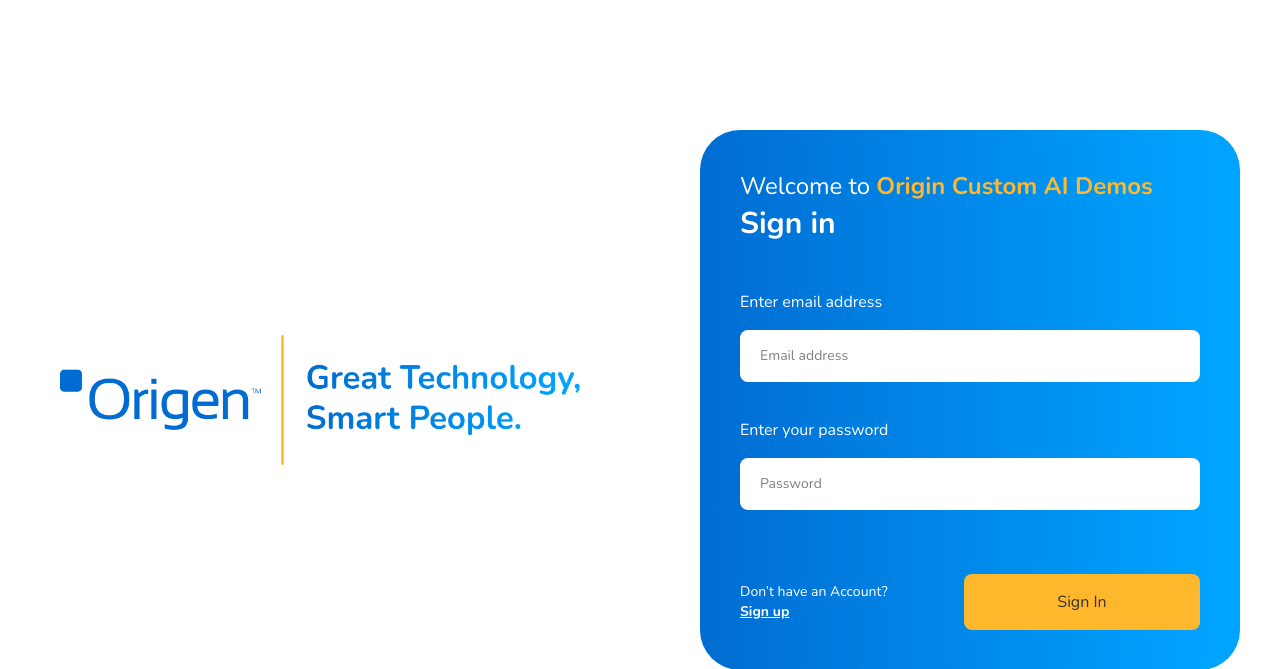
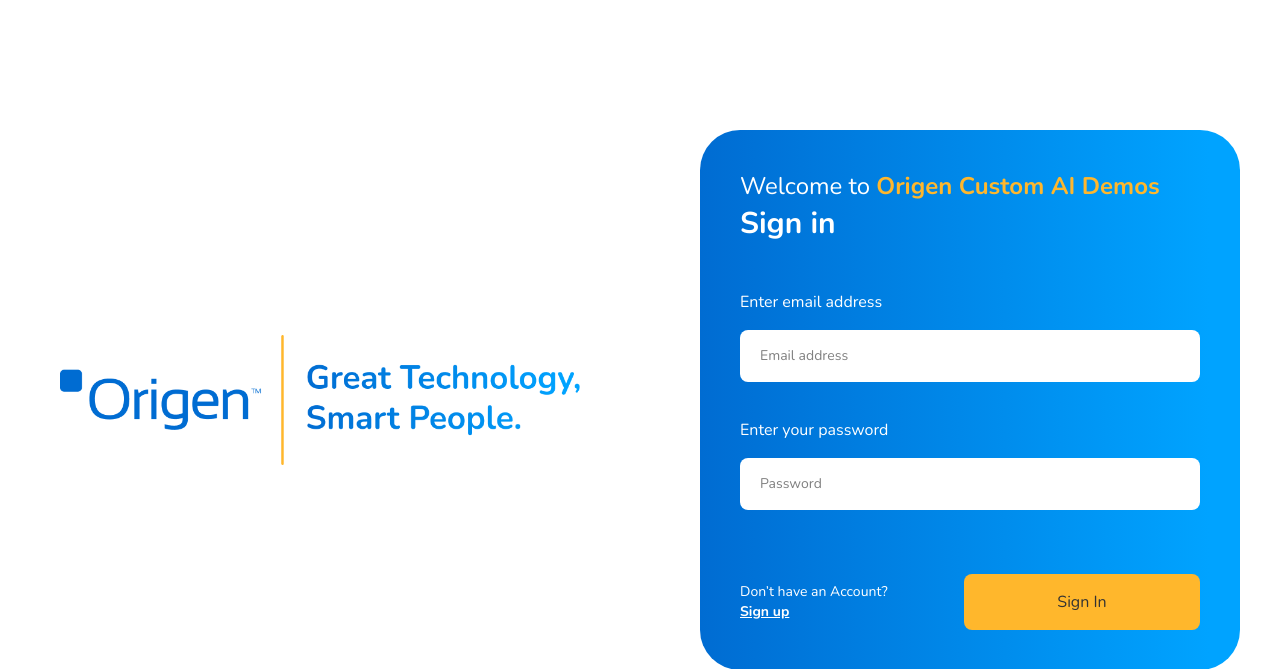
Before and after one commit to talhaorigen/llmorigen, a Flask app: page /signin in a window 1280 px wide. Shown: the top 669 px of the page. Run offline with Flask 3, Linux system fonts and the light colour scheme; parts of the project's set-up code (start-up, migrations or seed data) failed here and were passed over; some libraries are stand-ins or nearby versions.

Commit message:
Sign in typo

```diff
--- a/templates/signin.html
+++ b/templates/signin.html
@@ -57,7 +57,7 @@
         </div>
 
         <div class="w-full md:max-w-540 bg-custom-gradient text-white py-20 px-7 md:p-10 rounded-custom-xl">
-            <h2 class="text-lg md:text-2xl mb-1">Welcome to <span class="text-customYellow font-extrabold">Origin Custom AI Demos</span>
+            <h2 class="text-lg md:text-2xl mb-1">Welcome to <span class="text-customYellow font-extrabold">Origen Custom AI Demos</span>
             </h2>
             <h1 class="text-3xl font-bold mb-10 md:mb-12">Sign in</h1>
             {% with messages = get_flashed_messages(with_categories=true) %}
```
